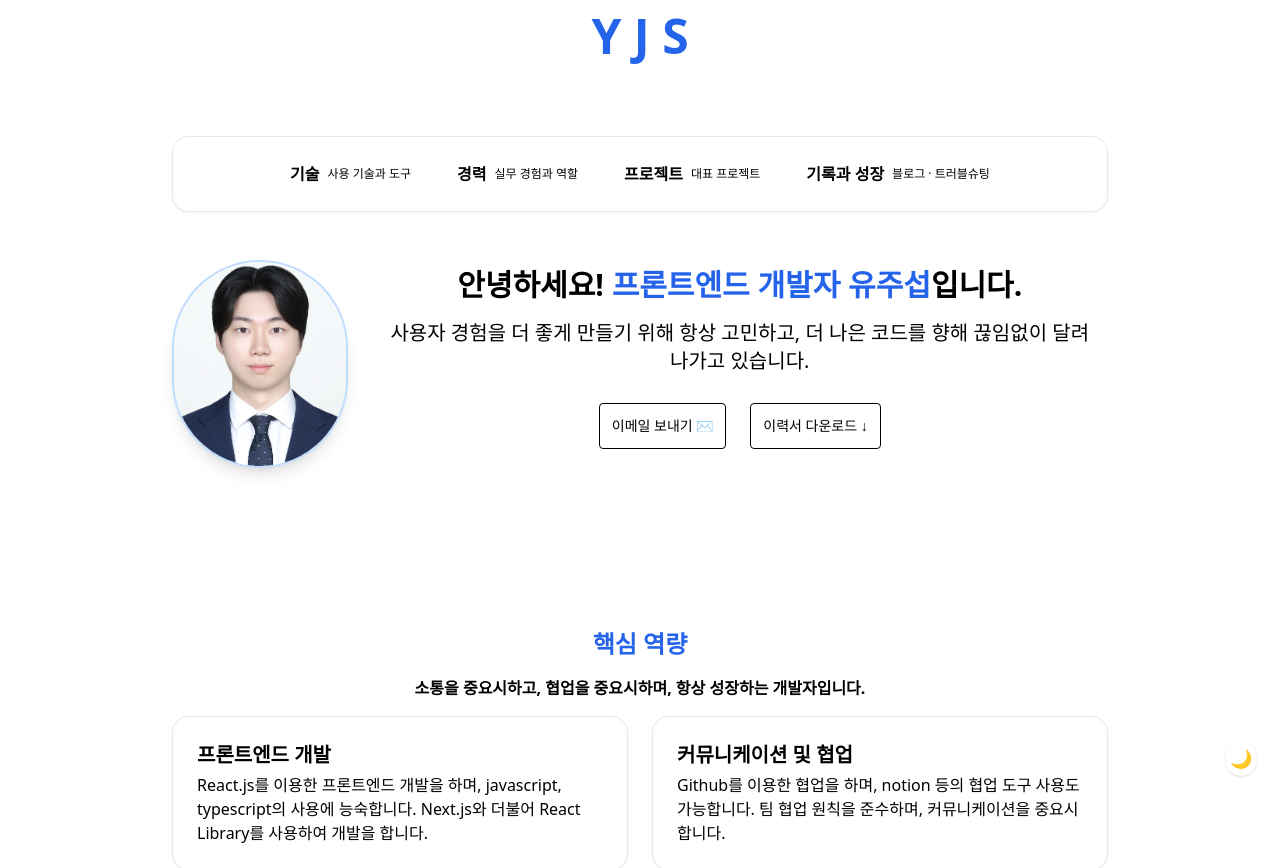
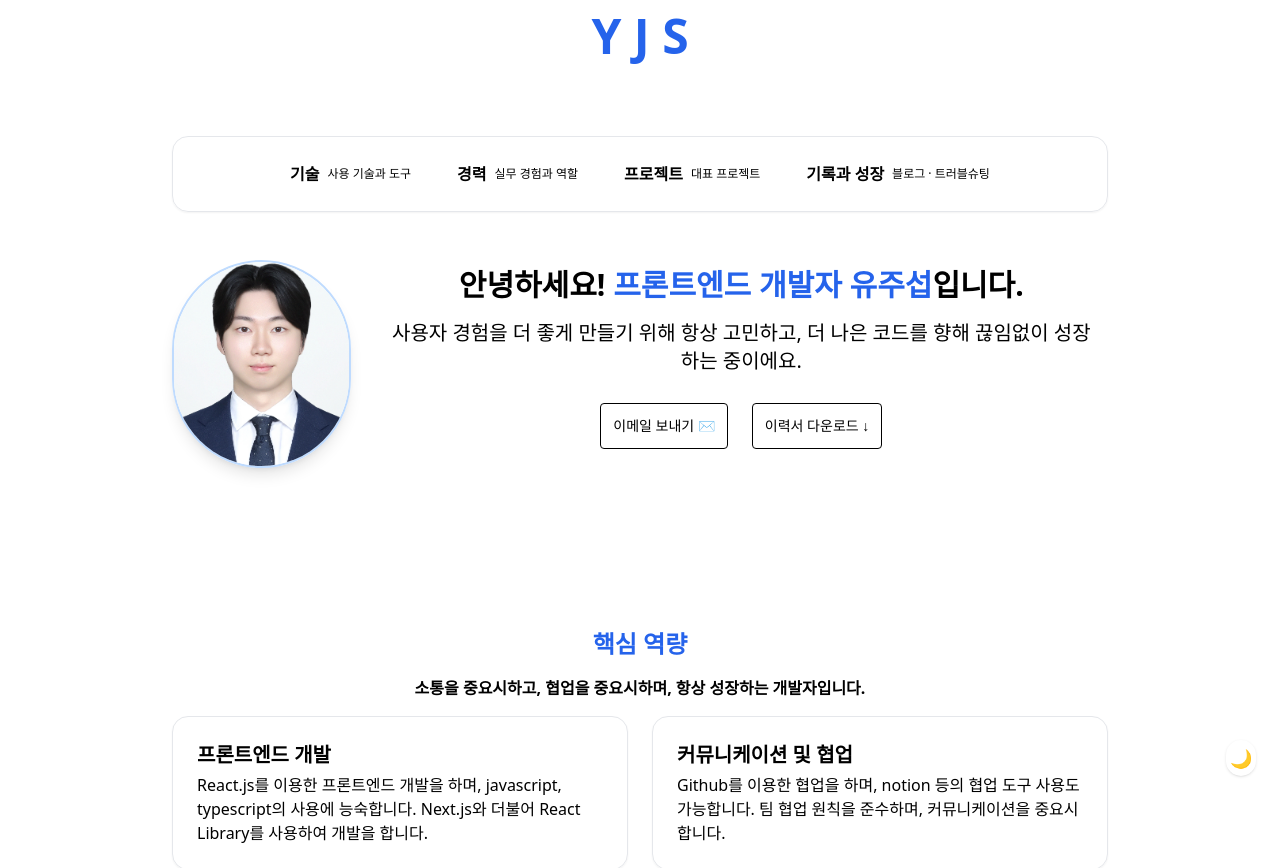
Before and after one commit to yujuseop/JuseopSite, a Next.js app in the folder my-app/: page / in a window 1280 px wide. Shown: the top 868 px of the page. Built offline with nearby package versions, Linux system fonts and the light colour scheme.

Commit message:
fix:인트로수정

```diff
--- a/my-app/src/components/Intro.tsx
+++ b/my-app/src/components/Intro.tsx
@@ -10,7 +10,7 @@ export default function Intro() {
       </p>
       <p className="text-sm lg:text-xl">
         사용자 경험을 더 좋게 만들기 위해 항상 고민하고, 더 나은 코드를 향해
-        끊임없이 달려나가고 있습니다.
+        끊임없이 성장하는 중이에요.
       </p>
       <div className="flex justify-center">
         <Link
```
